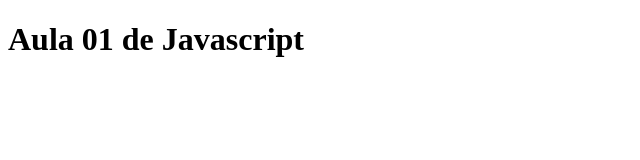
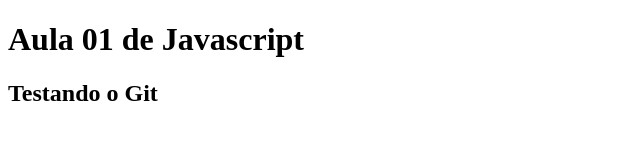
Before and after one commit to guiedro/Aula01-js, a plain HTML site: page index.html in a window 1280 px wide. Shown: the whole page, without its empty margins (0-640 px from the left). Drawn offline with Linux system fonts and the light colour scheme.

Commit message:
Enviando o arquivo index.html

```diff
--- a/index.html
+++ b/index.html
@@ -7,7 +7,8 @@
 </head>
 <body>
     <h1>Aula 01 de Javascript</h1>
-<p> </p>
+    <h2>Testando o Git</h2>
+
 
 
     <script src="./js/base.js"></script>
```
